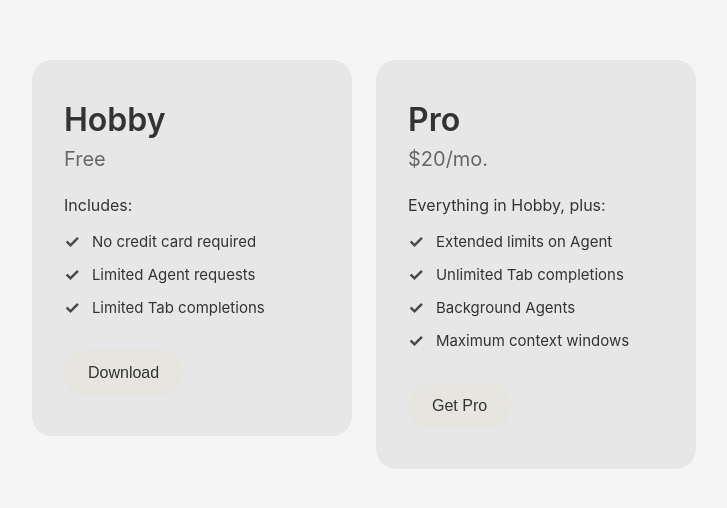
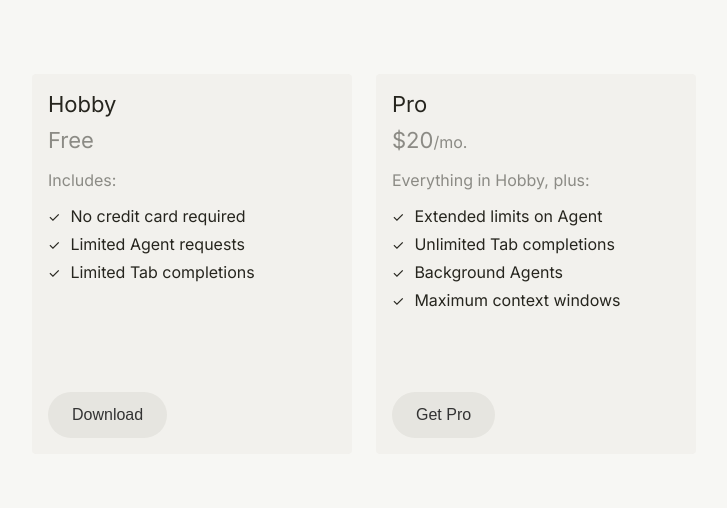
Before and after one commit to swhc1066/First-Git-Cool-Project, a plain HTML site: page index.html in a window 1280 px wide. Shown: the part 136-644 px from the top of the page, without its empty margins (276-1003 px from the left). Drawn offline with Linux system fonts and the light colour scheme.

Commit message:
Style UI Cards
Updated the cards to the Cursor styling and layout

```diff
--- a/index.html
+++ b/index.html
@@ -4,13 +4,19 @@
     <meta charset="UTF-8">
     <meta name="viewport" content="width=device-width, initial-scale=1.0">
     <title>Pricing Plans</title>
+    <link rel="preconnect" href="https://fonts.googleapis.com">
+    <link rel="preconnect" href="https://fonts.gstatic.com" crossorigin>
+    <link href="https://fonts.googleapis.com/css2?family=Inter:wght@400;500;600;700&display=swap" rel="stylesheet">
     <link rel="stylesheet" href="styles.css">
 </head>
 <body>
     <div class="cards-container">
         <div class="card">
-            <h1 class="card-title">Hobby</h1>
-            <p class="card-price">Free</p>
+            <div class="card-top">
+                <h3 class="card-title">Hobby</h3>
+                <p class="card-price">
+                    <span class="card-price-amount">Free</span>
+                </p>
                 <div class="card-content">
                     <p class="includes-text">Includes:</p>
                     <ul class="features-list">
@@ -28,11 +34,16 @@
                         </li>
                     </ul>
                 </div>
+            </div>
             <button class="download-button">Download</button>
         </div>
         <div class="card">
-            <h1 class="card-title">Pro</h1>
-            <p class="card-price">$20/mo.</p>
+            <div class="card-top">
+                <h3 class="card-title">Pro</h3>
+                <p class="card-price">
+                    <span class="card-price-amount">$20</span>
+                    <span class="card-price-frequency">/mo.</span>
+                </p>
                 <div class="card-content">
                     <p class="includes-text">Everything in Hobby, plus:</p>
                     <ul class="features-list">
@@ -54,6 +65,7 @@
                         </li>
                     </ul>
                 </div>
+            </div>
             <button class="download-button">Get Pro</button>
         </div>
     </div>
--- a/styles.css
+++ b/styles.css
@@ -5,8 +5,8 @@
 }
 
 body {
-    font-family: -apple-system, BlinkMacSystemFont, 'Segoe UI', Roboto, Oxygen, Ubuntu, Cantarell, sans-serif;
-    background-color: #f5f5f5;
+    font-family: 'Inter', -apple-system, BlinkMacSystemFont, sans-serif;
+    background-color: #f7f7f4;
     display: flex;
     justify-content: center;
     align-items: center;
@@ -24,34 +24,62 @@ body {
 }
 
 .card {
-    background-color: #e7e7e7;
-    border-radius: 20px;
-    padding: 40px 32px;
+    background-color: #f2f1ed;
+    border-radius: 4px;
+    padding: 16px;
     width: 320px;
+    min-height: 380px;
     flex-shrink: 0;
+    display: flex;
+    flex-direction: column;
+}
+
+.card-top {
+    flex: 0 0 auto;
+}
+
+.download-button {
+    margin-top: auto;
 }
 
 .card-title {
-    font-size: 32px;
-    font-weight: 600;
-    color: #333;
+    font-size: 22px;
+    line-height: 28px;
+    font-weight: 400;
+    color: #26251e;
     margin-bottom: 8px;
 }
 
 .card-price {
     font-size: 20px;
-    color: #666;
-    margin-bottom: 24px;
+    color: rgba(38, 37, 30, 0.5);
+    display: inline-flex;
+    align-items: baseline;
+}
+
+.card-price-amount {
+    font-size: 22px;
+    line-height: 28px;
+    font-weight: 400;
+    color: rgba(38, 37, 30, 0.5);
+}
+
+.card-price-frequency {
+    font-size: 16px;
+    line-height: 24px;
+    font-weight: 400;
+    color: rgba(38, 37, 30, 0.5);
 }
 
 .card-content {
-    margin-bottom: 32px;
+    margin-bottom: 0;
 }
 
 .includes-text {
     font-size: 16px;
     color: #333;
-    margin-bottom: 16px;
+    margin: 16px 0px;
+    color: rgba(38, 37, 30, 0.5);
 }
 
 .features-list {
@@ -62,16 +90,16 @@ body {
 .features-list li {
     display: flex;
     align-items: center;
-    margin-bottom: 12px;
-    font-size: 15px;
-    color: #333;
+    margin-bottom: 8px;
+    font-size: 16px;
+    color: #26251e;
 }
 
 .checkmark {
-    color: #4a4a4a;
-    font-size: 18px;
-    margin-right: 12px;
-    font-weight: bold;
+    color: #26251e;
+    font-size: 14px;
+    margin-right: 10px;
+    font-weight: regular;
 }
 
 .download-button {
```
Lines whose indentation alone changed are shown as unchanged.
